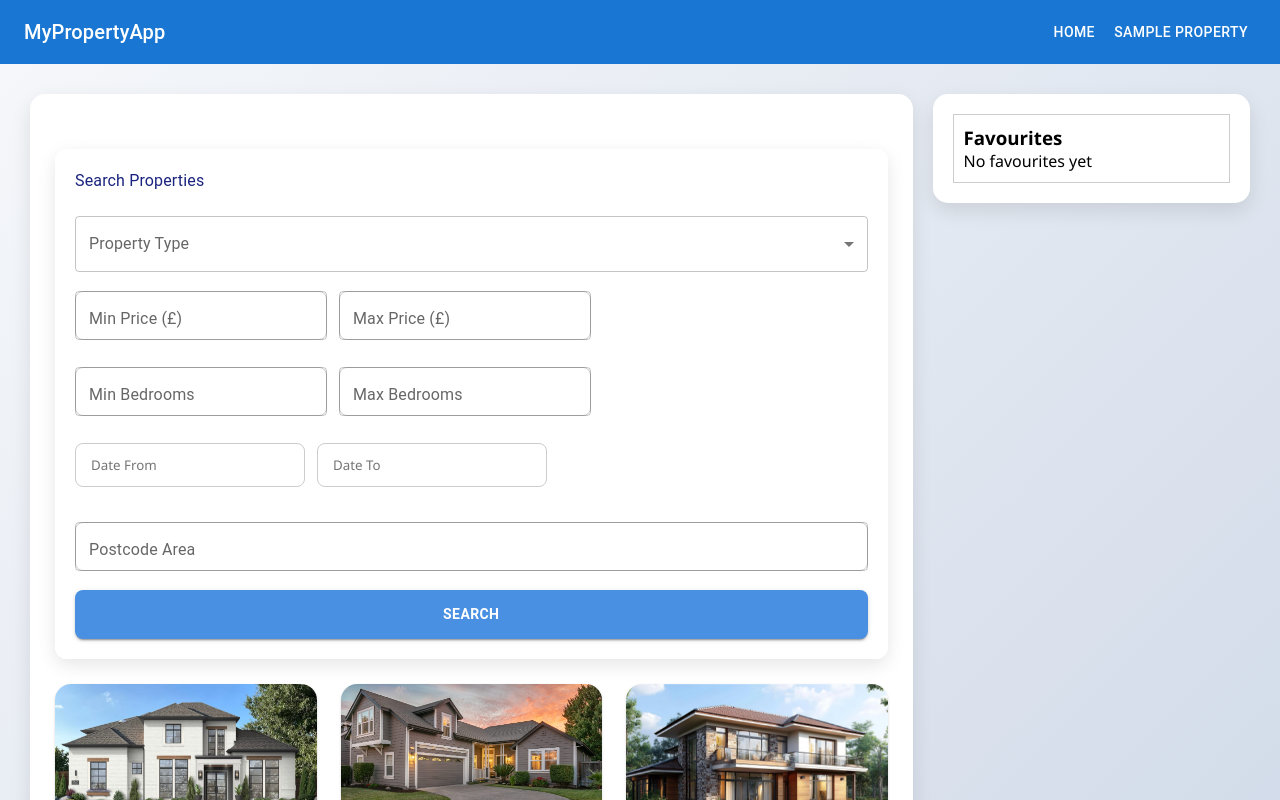
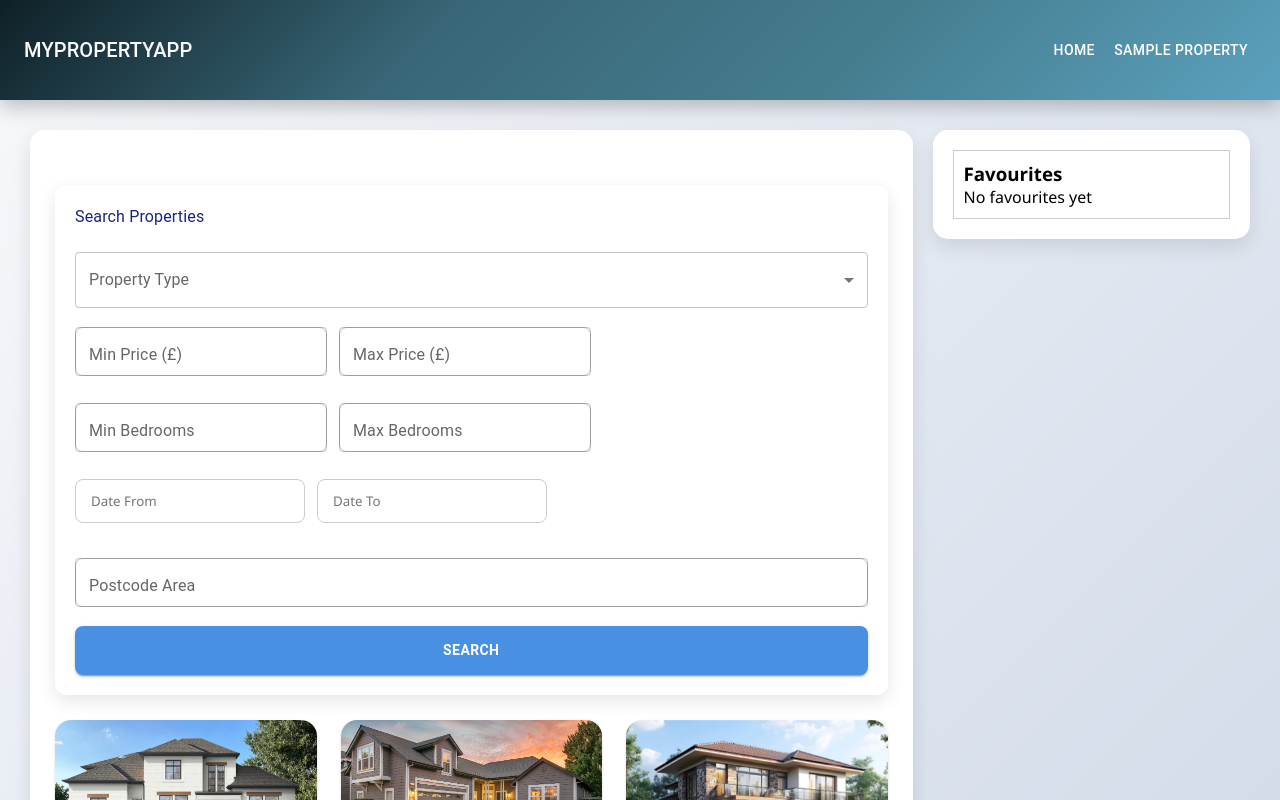
Before and after one commit to binadi-28/Advance-client-side-coursework, a React (Vite) app: page / in a window 1280 px wide. Shown: the top 800 px of the page. Built offline with nearby package versions, Linux system fonts and the light colour scheme.

Commit message:
nine commit

```diff
--- a/src/components/Header.css
+++ b/src/components/Header.css
@@ -1,13 +1,64 @@
+/* Header container (AppBar / Toolbar wrapper) */
 .header-toolbar {
-  display: flex;
-  justify-content: space-between;
+    min-height: 100px !important; /* force override */
+    padding: 0 32px;
+    display: flex;
+    align-items: center;
+    justify-content: space-between;
+
+  /* HEIGHT */
+  min-height: 120px;
+  padding: 0 32px;
+
+  /* MULTI-COLOR GRADIENT */
+  background: linear-gradient(
+    135deg,
+    #0f2027,
+    #386676,
+    #457d8f,
+    #5ba1be
+  );
+
+  /* SHADOW */
+  box-shadow: 0 6px 20px rgba(0, 0, 0, 0.25);
 }
 
+/* Title / Logo */
 .header-title {
-  font-weight: bold;
-  font-size: 1.25rem; /* MUI h6 approx size */
+  font-family: 'Times New Roman', Times, serif;
+  font-weight: 1000;
+  font-size: 2.4rem;
+  letter-spacing: 0.8px;
+  color: #fcfcfc;
+  text-transform: uppercase;
+  line-height: 1.4;           /* makes title taller */
+  padding: 20px 0;
 }
 
+/* Button container */
+.header-buttons {
+  display: flex;
+  align-items: center;
+}
+
+/* Buttons */
 .header-buttons button {
-  margin-left: 8px; /* spacing between buttons */
+  margin-left: 10px;
+  padding: 6px 16px;
+
+  font-weight: 500;
+  text-transform: capitalize;
+
+  color: #ffffff;
+  background: rgba(255, 255, 255, 0.15);
+
+  border-radius: 20px;
+  transition: all 0.3s ease;
 }
+
+/* Hover effect */
+.header-buttons button:hover {
+  background: #ffcc70;
+  color: #2c5364;
+  transform: translateY(-1px);
+}
```
Also changed, not shown: src/components/PropertyCard.css (line endings or trailing spaces).
